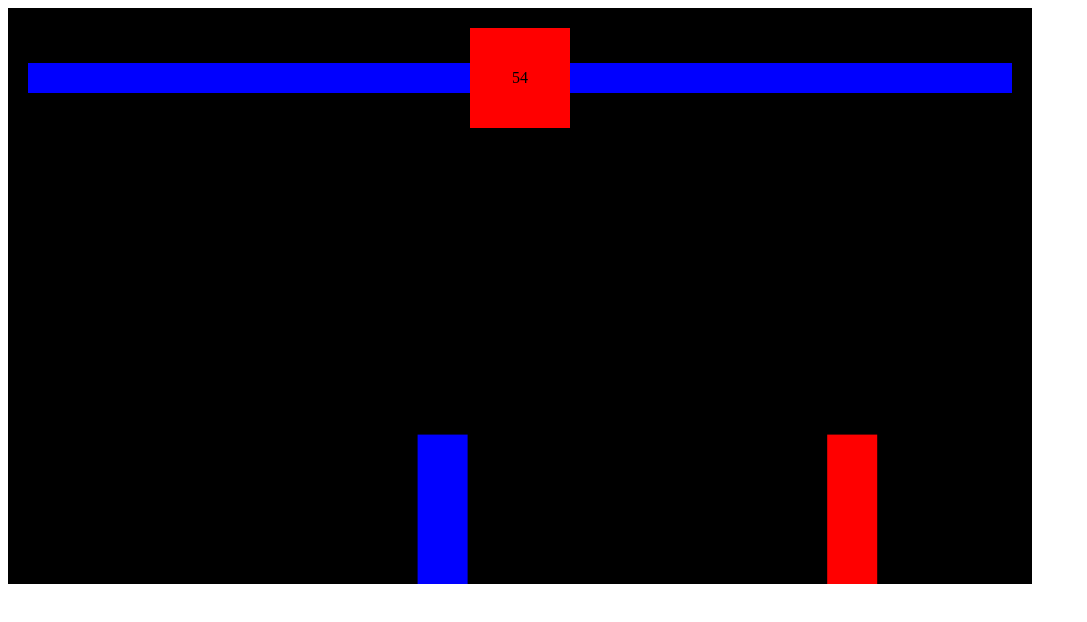
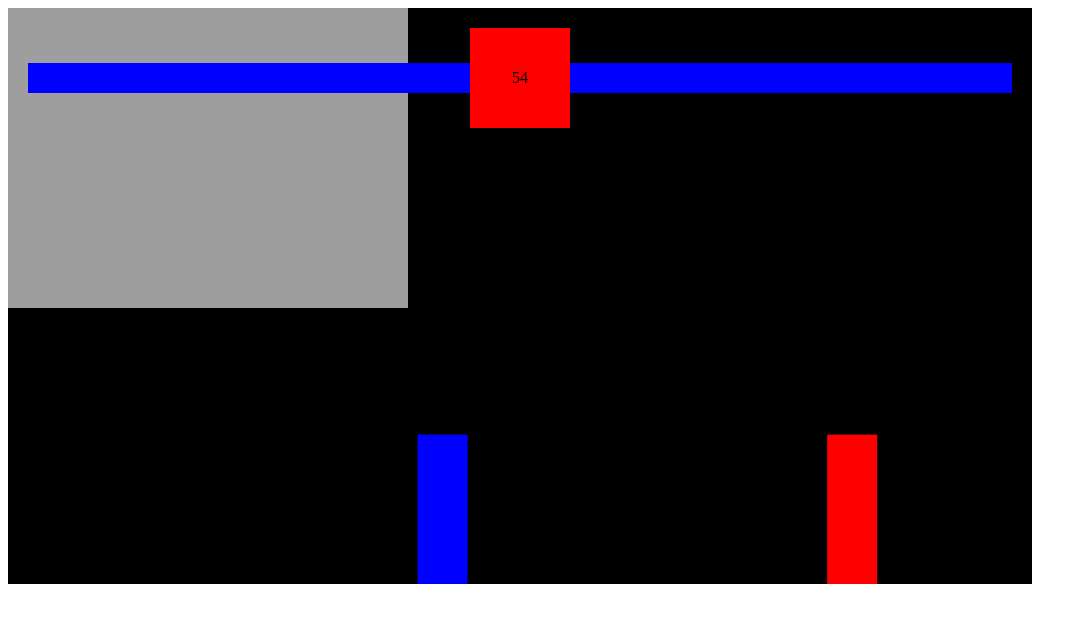
Before and after one commit to ELJGaming/Project-Week-Fighting-Game, a plain HTML site: page index.html in a window 1280 px wide. Shown: the whole page, without its empty margins (0-1087 px from the left). Drawn offline with Linux system fonts and the light colour scheme.

Commit message:
added background image

```diff
--- /dev/null
+++ b/classes.js
@@ -0,0 +1,79 @@
+class Sprite {
+    constructor({ position, imageSrc }) {
+      /*position independent of one another. wrapping in an object makes u pass through one argument instead of two cat pass through velocity first*/
+      //define the properties associated with the sprite
+      this.position = position;
+      this.height = 150;
+      this.width = 50;
+      this.image = new Image();
+      this.image.src = imageSrc;
+    }
+    drawSprite() {
+        ctx.drawImage(this.image, this.position.x, this.position.y);
+    }
+    update() {
+      this.drawSprite();
+    }
+  }
+
+  class Fighter {
+    constructor({ position, velocity, color = "blue", offset }) {
+      /*position independent of one another. wrapping in an object makes u pass through one argument instead of two cat pass through velocity first*/
+      //define the properties associated with the sprite
+      this.position = position;
+      this.velocity = velocity;
+      this.height = 150;
+      this.width = 50;
+      this.lastKey;
+      this.attackBox = {
+        position: {
+          x: this.position.x,
+          y: this.position.y,
+        },
+        offset,
+        width: 100,
+        height: 50,
+      };
+      this.color = color;
+      this.isAttacking;
+      this.health = 100;
+    }
+    drawSprite() {
+      ctx.fillStyle = this.color;
+      ctx.fillRect(this.position.x, this.position.y, this.width, this.height); //were drawing on the canvas so we fill in spaces(referencing x)
+
+      //attack box
+      if (this.isAttacking) {
+        ctx.fillStyle = "green";
+        ctx.fillRect(
+          this.attackBox.position.x,
+          this.attackBox.position.y,
+          this.attackBox.width,
+          this.attackBox.height
+        );
+      }
+    }
+
+    moveSprite() {
+      this.drawSprite();
+      this.attackBox.position.x = this.position.x - this.attackBox.offset.x;
+      this.attackBox.position.y = this.position.y;
+      //this.velocity.y += gravity
+      this.position.x += this.velocity.x; //
+      this.position.y += this.velocity.y; //over time our position has velocity is added to it but dont forget to call this function in the animation function
+      if (
+        this.position.y + this.height + this.velocity.y >=
+        canvasElement.height
+      ) {
+        this.velocity.y = 0;
+        //this.height === to the bottom of the rec if the stops from dropping off pagee
+      } else this.velocity.y += gravity;
+    }
+
+    attack() {
+      this.isAttacking = true;
+      setTimeout(() => {
+        this.isAttacking = false;
+      }, 100);
+    }
+  }
--- a/index.html
+++ b/index.html
@@ -27,5 +27,6 @@
         <div id="displayResult" style="position: absolute; color: white; display: none; align-items: center; justify-content: center; top: 0; left: 0; bottom: 0; right: 0;">Tie</div>
         <canvas></canvas>
     </div>
+    <script src="classes.js"></script>
     <script src="index.js"></script>
 </body>
--- a/index.js
+++ b/index.js
@@ -21,71 +21,21 @@ const gravity = 0.7; // downward acceleration to objects
 
 const resultTextElement = document.querySelector('#displayResult');
 
-class Sprite {
-  constructor({ position, velocity, color = "blue", offset }) {
-    /*position independent of one another. wrapping in an object makes u pass through one argument instead of two cat pass through velocity first*/
-    //define the properties associated with the sprite
-    this.position = position;
-    this.velocity = velocity;
-    this.height = 150;
-    this.width = 50;
-    this.lastKey;
-    this.attackBox = {
-      position: {
-        x: this.position.x,
-        y: this.position.y,
-      },
-      offset,
-      width: 100,
-      height: 50,
-    };
-    this.color = color;
-    this.isAttacking;
-    this.health = 100;
-  }
-  drawSprite() {
-    ctx.fillStyle = this.color;
-    ctx.fillRect(this.position.x, this.position.y, this.width, this.height); //were drawing on the canvas so we fill in spaces(referencing x)
+/////////////
+//BackGround
+////////////
+const background = new Sprite({
+  position: {
+    x: 0,
+    y: 0
+  },
+  imageSrc: './img/fighting-background-1.gif'
+});
 
-    //attack box
-    if (this.isAttacking) {
-      ctx.fillStyle = "green";
-      ctx.fillRect(
-        this.attackBox.position.x,
-        this.attackBox.position.y,
-        this.attackBox.width,
-        this.attackBox.height
-      );
-    }
-  }
-
-  moveSprite() {
-    this.drawSprite();
-    this.attackBox.position.x = this.position.x - this.attackBox.offset.x;
-    this.attackBox.position.y = this.position.y;
-    //this.velocity.y += gravity
-    this.position.x += this.velocity.x; //
-    this.position.y += this.velocity.y; //over time our position has velocity is added to it but dont forget to call this function in the animation function
-    if (
-      this.position.y + this.height + this.velocity.y >=
-      canvasElement.height
-    ) {
-      this.velocity.y = 0;
-      //this.height === to the bottom of the rec if the stops from dropping off pagee
-    } else this.velocity.y += gravity;
-  }
-
-  attack() {
-    this.isAttacking = true;
-    setTimeout(() => {
-      this.isAttacking = false;
-    }, 100);
-  }
-}
 /////////////
 //Player
 ////////////
-const player = new Sprite({
+const player = new Fighter({
   position: {
     x: canvasElement.width * 0.4,
     y: 15,
@@ -102,7 +52,7 @@ const player = new Sprite({
 /////////////
 //Enemy
 ////////////
-const enemy = new Sprite({
+const enemy = new Fighter({
   position: {
     x: canvasElement.width * 0.8,
     y: 15,
@@ -176,14 +126,14 @@ function decrementTimer(){
     determineWinner({ player, enemy, timerId });
   }
 }
-decrementTimer()
-//<div style = "position: absolute; color: white; align-items: center; justify-content: center; top: 0; right: 0;  left: 0; bottom: 0; display: none;">TIE GAME</div> add this part after
+decrementTimer();
 
 //moving objects velocity determines direction inside an animation loopand gravity
 function animatieSprites() {
   window.requestAnimationFrame(animatieSprites); //creating an infinite loop
   ctx.fillStyle = "black"; // black canvas
   ctx.fillRect(0, 0, 1024, 576); //not drawing anything
+  background.update();
   player.moveSprite();
   enemy.moveSprite();
 
```
Also changed, not shown: 3 other files.
